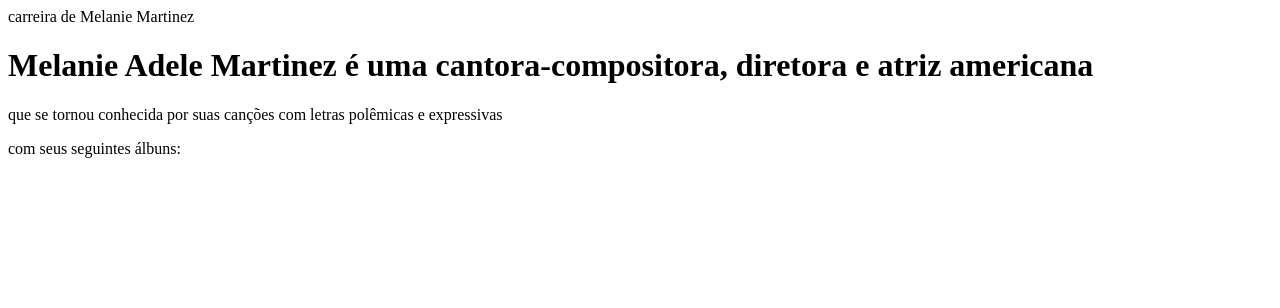
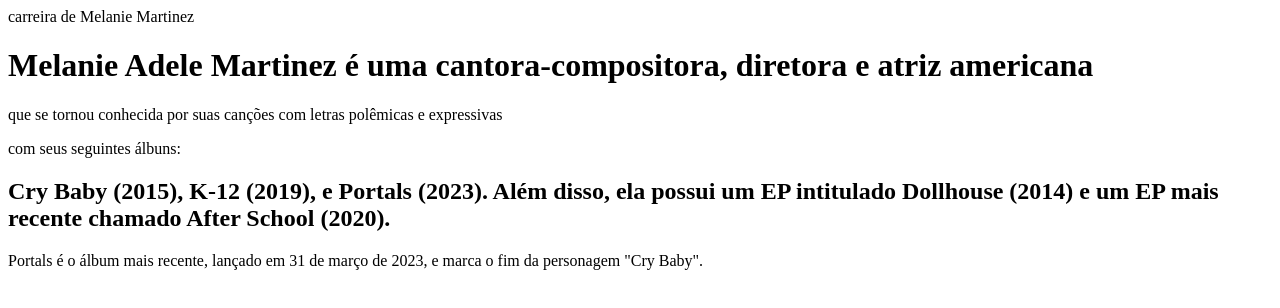
Before and after one commit to anajuliabejes/..., a plain HTML site: page index.html in a window 1280 px wide. Drawn offline with Linux system fonts and the light colour scheme.

Commit message:
Update index.html
Signed-off-by: anajuliabejes <ana.bejes.sobral@escola.pr.gov.br>

```diff
--- a/index.html
+++ b/index.html
@@ -1,4 +1,5 @@
 <html>
+
 <head>
 </head>
 
@@ -6,8 +7,17 @@
 
 <header>carreira de Melanie Martinez</header>
 
+<div>
 <h1>Melanie Adele Martinez é uma cantora-compositora, diretora e atriz americana</h1>
 <p>que se tornou conhecida por suas canções com letras polêmicas e expressivas</p>
 <p>com seus seguintes álbuns:</p>
+</div>
 
-<h2></h2>
+<div>
+<h2>Cry Baby (2015), K-12 (2019), e Portals (2023). Além disso, ela possui um EP intitulado Dollhouse (2014) e um EP mais recente chamado After School (2020).</h2>
+<p>Portals é o álbum mais recente, lançado em 31 de março de 2023, e marca o fim da personagem "Cry Baby".</p>
+</div>
+
+</body>
+
+</html>
```
